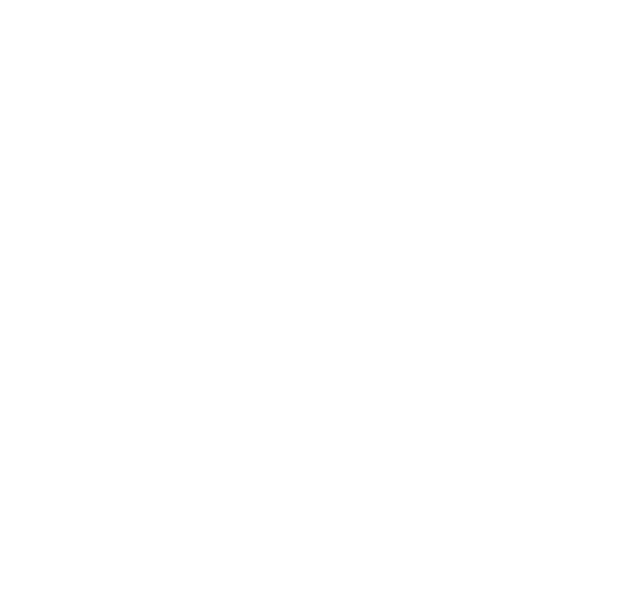
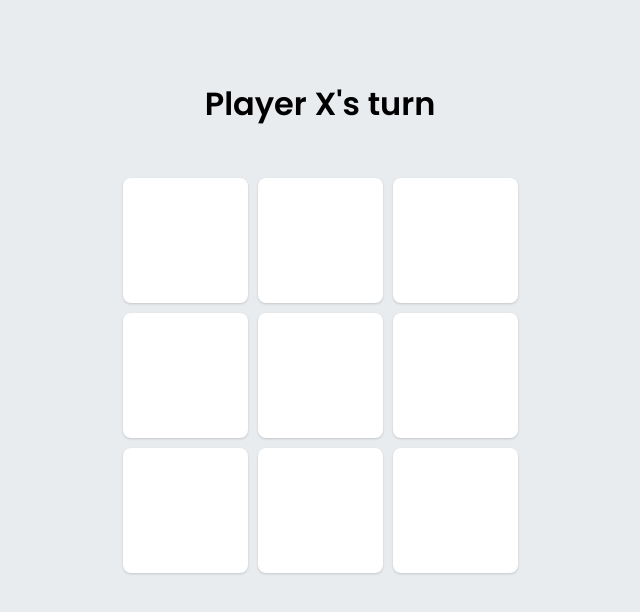
Before and after one commit to MohamedMahgoub04/Tic-Tac-Toe, a plain HTML site: page index.html in a window 1280 px wide. Shown: the whole page, without its empty margins (320-960 px from the left). Drawn offline with Linux system fonts and the light colour scheme.

Commit message:
Basic layout

```diff
--- a/index.html
+++ b/index.html
@@ -10,5 +10,25 @@
 </head>
 <body>
 
+ <!-- <div id="container">
+  <div class="player">
+   <h2>Player 1</h2>
+   <div class="btns">
+    <button class="choice player1 x">X</button>
+    <button class="choice player1 o">O</button>
+   </div>
+  </div>
+  <div class="player">
+   <h2>Player 2</h2>
+   <div class="btns">
+    <button class="choice player2 x">X</button>
+    <button class="choice player2 o">O</button>
+   </div>
+  </div>
+ </div> -->
+ <h1>Player X's turn</h1>
+
+ <div id="grid"></div>
+
 </body>
 </html>
--- a/script.js
+++ b/script.js
@@ -1,6 +1,81 @@
+const Player = (mark) => {
+
+
+ return { mark }
+}
+const Player1 = Player('X')
+const Player2 = Player('O')
+
+const gameBoard = (() => {
+ let array = [[' ',' ',' '],[' ',' ',' '],[' ',' ',' ']]
+
+ return { array }
+})()
+
+const displayController = (() => {
+
+ // const turn = () => {
+ //  let lastPlayed = Player2
+ //  const switchTurn = () => {
+ //   if (lastPlayed == Player2){
+ //    lastPlayed = Player1
+ //   } else{
+ //    lastPlayed = Player2
+ //   }
+ //  }
+
+ //  return { lastPlayed, switchTurn }
+ // }
+
+ var lastPlayed = Player2
+
+ const display = () => {
+  for (row of gameBoard.array){
+   let rowIndex = gameBoard.array.indexOf(row)
+   let i = 0
+  for (box of row){
+   let boxIndex = i
+   i++
+   const grid = document.querySelector('#grid')
+   const div = document.createElement('div')
+   const h1 = document.querySelector('h1')
+   div.className = 'box'
+   div.innerHTML = `<p class='mark'>${box}</p>`
+
+   div.addEventListener('click', () => {
+    // if(box == ' '){
+     if (displayController.lastPlayed === Player2){
+      // alert(box)
+     h1.innerHTML = "Player O's turn"
+     grid.innerHTML = ''
+     gameBoard.array[rowIndex][boxIndex] = Player1.mark
+     displayController.display()
+     displayController.lastPlayed = Player1
+    } else {
+     h1.innerHTML = "Player X's turn"
+     grid.innerHTML = ''
+     gameBoard.array[rowIndex][boxIndex] = Player2.mark
+     displayController.display()
+     displayController.lastPlayed = Player2
+    }
+    // }
+   })
+
+   grid.append(div)
+  }
+ }
+ }
+
+
+
+ return { display, lastPlayed }
+})()
+
+
 
 document.addEventListener('DOMContentLoaded', () => {
 
+ displayController.display()
 
 
 })
--- a/style.css
+++ b/style.css
@@ -1,9 +1,75 @@
-@import url('https://fonts.googleapis.com/css2?family=Comfortaa&family=Montserrat:wght@300;400;500;700&family=Poppins:wght@300;500;600&display=swap');
+@import url('https://fonts.googleapis.com/css2?family=Comfortaa&family=Fredoka+One&family=Montserrat:wght@300;400;500;700&family=Poppins:wght@300;500;600&display=swap');
 
 
+:root{
+ --grey-light: #e9ecef;
+ --white: #ffffff;
+ --black: #212529;
+}
 *{
+ /* border: 1px solid purple; */
  font-family: 'Poppins', sans-serif;
  margin: 0;
  padding: 0;
  box-sizing: border-box;
 }
+
+body{
+ display: flex;
+ flex-direction: column;
+ align-items: center;
+ background-color: var(--grey-light);
+}
+#container{
+ display: flex;
+ flex-direction: row;
+ justify-content: space-around;
+}
+.player{
+ display: flex;
+ flex-direction: column;
+ align-items: center;
+}
+button{
+ width: 40px;
+ height: 40px;
+ font-size: 20px;
+}
+
+
+
+#grid{
+ margin: 50px auto;
+ display: grid;
+ grid-template-columns: repeat(3, 125px);
+ grid-template-rows: repeat(3, 125px);
+ gap: 10px;
+}
+.box{
+ display: flex;
+ justify-content: center;
+ align-items: center;
+ transition: 0.1s;
+ background-color: var(--white);
+ box-shadow: 0px 1px 3px 0px rgba(0,0,0,0.1) , 0px 1px 2px 0px rgba(0,0,0,0.06) ;
+ width: 125px;
+ height: 125px;
+ border-radius: 8px;
+}
+.box:hover{
+ transition: 0.1s;
+ transform: scale(1.05);
+}
+h1{
+ margin-top: 10vh;
+}
+
+.mark{
+ cursor: default;
+ color: var(--black);
+ font-family: 'Fredoka One', cursive;
+ font-size: 6rem;
+}
+.mark::selection{
+ background-color: transparent;
+}
```
